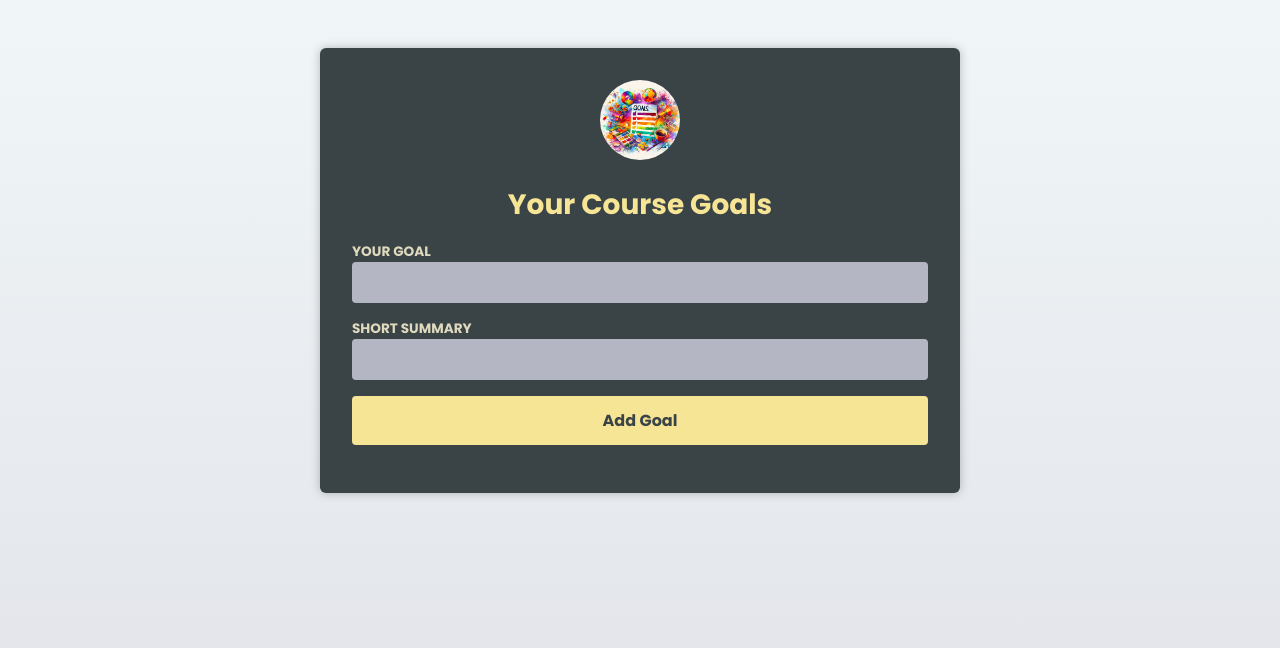
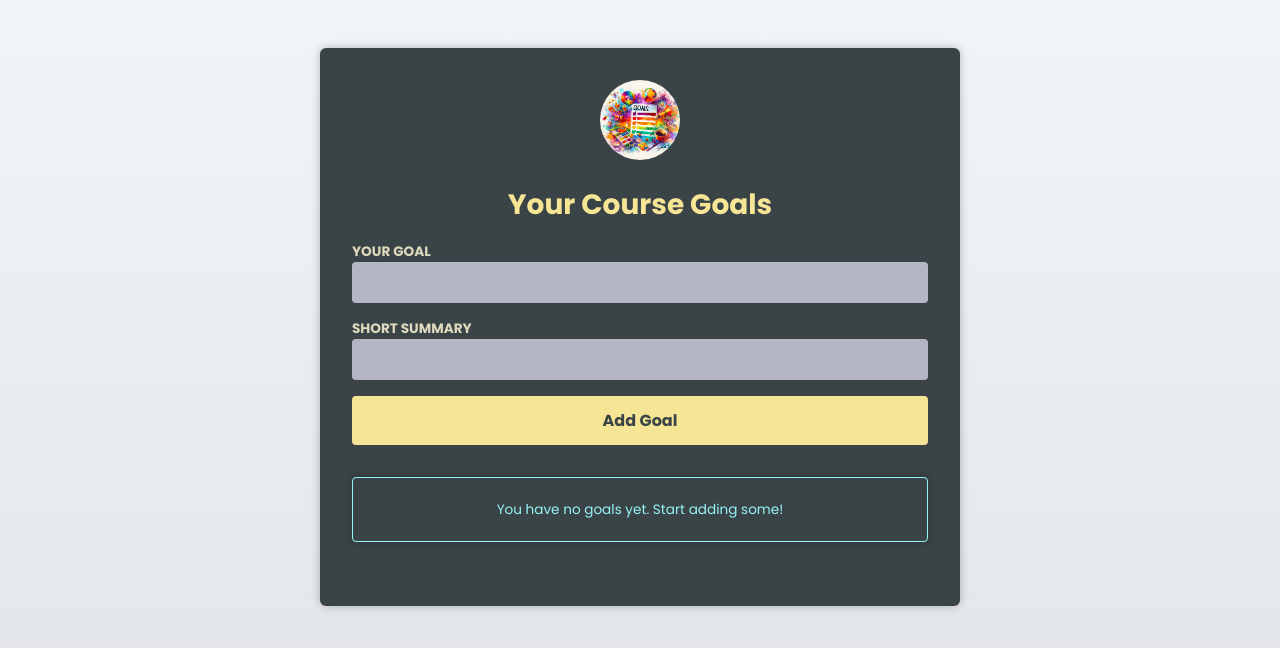
Before and after one commit to MichaelMkrtch/goals-app, a React (Vite) app: page / in a window 1280 px wide. Shown: the top 648 px of the page. Built offline with nearby package versions, Linux system fonts and the light colour scheme; the HTML template or start-up script is replaced by a standard one.

Commit message:
refactor InfoBox component to be configurable via props

```diff
--- a/src/components/CourseGoalList.tsx
+++ b/src/components/CourseGoalList.tsx
@@ -1,5 +1,8 @@
+import { type ReactNode } from 'react';
+
 import CourseGoal from './CourseGoal.tsx';
 import { type CourseGoal as CGoal } from '../App.tsx';
+import InfoBox from './InfoBox.tsx';
 
 type CourseGoalListProps = {
   goals: CGoal[];
@@ -10,7 +13,27 @@
   goals,
   onDeleteGoal,
 }: CourseGoalListProps) {
+  if (goals.length === 0) {
     return (
+      <InfoBox mode="hint">
+        You have no goals yet. Start adding some!
+      </InfoBox>
+    );
+  }
+
+  let warningBox: ReactNode;
+
+  if (goals.length >= 4) {
+    warningBox = (
+      <InfoBox mode="warning" severity="medium">
+        That's a lot of goals! Don't put too much on your plate!
+      </InfoBox>
+    );
+  }
+
+  return (
+    <>
+      {warningBox}
       <ul>
         {goals.map((goal) => (
           <li key={goal.id}>
@@ -20,5 +43,6 @@
           </li>
         ))}
       </ul>
+    </>
   );
 }
--- /dev/null
+++ b/src/components/InfoBox.tsx
@@ -0,0 +1,35 @@
+import { type ReactNode } from 'react';
+
+type HintBoxProps = {
+  mode: 'hint';
+  children: ReactNode;
+}
+
+type WarningBoxProps = {
+  mode: 'warning';
+  severity: 'low' | 'medium' | 'high'
+  children: ReactNode;
+};
+
+type InfoBoxProps = HintBoxProps | WarningBoxProps;
+
+export default function InfoBox(props: InfoBoxProps) {
+  const { mode, children } = props;
+
+  if (mode === 'hint') {
+    return (
+      <aside className="infobox infobox-hint">
+        <p>{children}</p>
+      </aside>
+    );
+  }
+
+  const { severity } = props;
+
+  return (
+    <aside className={`infobox infobox-warning warning--${severity}`}>
+      <h2>Warning</h2>
+      <p>{children}</p>
+    </aside>
+  );
+}
--- a/src/index.css
+++ b/src/index.css
@@ -126,7 +126,31 @@
   color: #f9a73b;
 }
 
-.fallback {
+.infobox {
+  margin: 2rem 0;
+  padding: 0.5rem;
   text-align: center;
-  color: #acd1ce;
+  box-shadow: 0 0 10px rgba(0, 0, 0, 0.25);
+  font-size: 0.85rem;
+  border-radius: 4px;
 }
+
+.infobox-hint {
+  border: 1px solid #96f5f7;
+  color: #96f5f7;
+}
+
+.infobox-warning.warning--low {
+  border: 1px solid #f6d84f;
+  color: #f6d84f;
+}
+
+.infobox-warning.warning--medium {
+  border: 1px solid #f9a73b;
+  color: #f9a73b;
+}
+
+.infobox-warning.warning--high {
+  border: 1px solid #f97373;
+  color: #f97373;
+}
```
Lines whose indentation alone changed are shown as unchanged.
